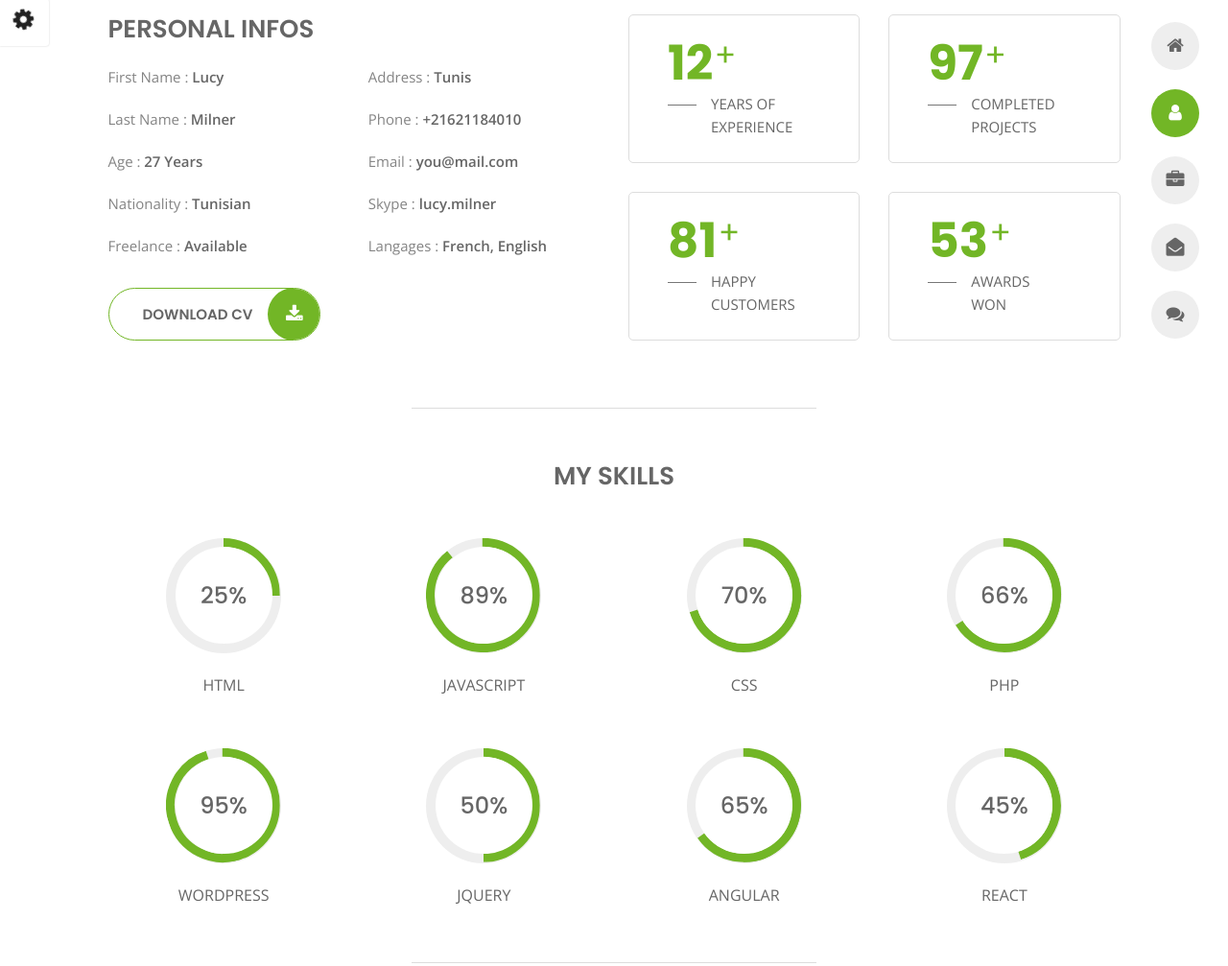
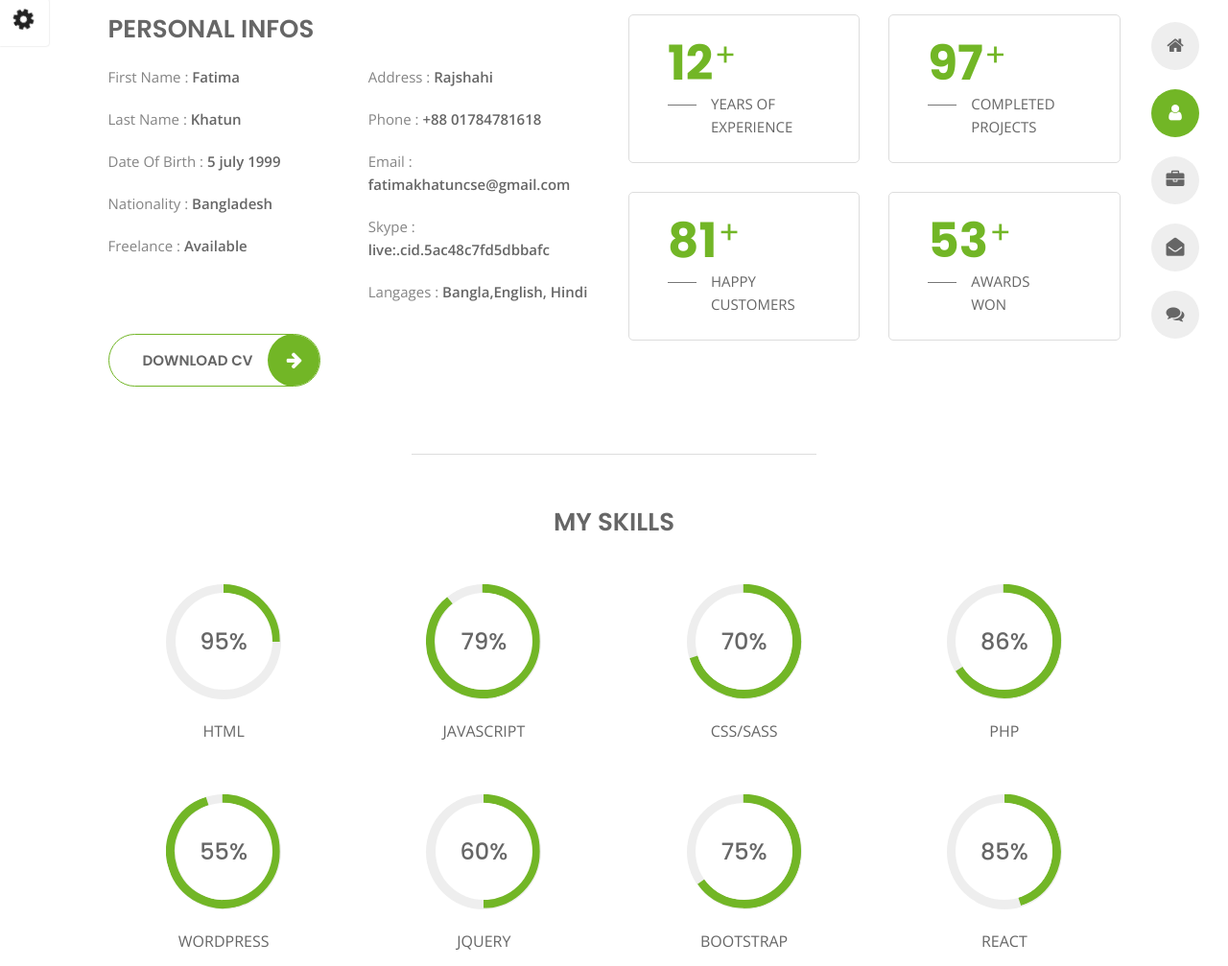
Before and after one commit to fatimakhatungit/fatima_portfolio, a plain HTML site: page about.html in a window 1280 px wide. Shown: the part 212-1219 px from the top of the page at 96% size. Drawn offline with nearby package versions, Linux system fonts and the light colour scheme.

Commit message:
Home Update

```diff
--- a/about.html
+++ b/about.html
@@ -1,11 +1,9 @@
 <!DOCTYPE html>
 <html lang="en">
 
-
-<!-- Mirrored from slimhamdi.net/tunis/light/about.html by HTTrack Website Copier/3.x [XR&CO'2014], Mon, 17 Oct 2022 17:43:14 GMT -->
 <head>
     <meta charset="utf-8">
-    <title>About - Tunis Personal Portfolio</title>
+    <title>About - Fatima Personal Portfolio</title>
     <meta name="viewport" content="width=device-width, initial-scale=1">
 
     <!-- Template Google Fonts -->
@@ -160,26 +158,26 @@
                     </div>
                     <div class="col-6">
                         <ul class="about-list list-unstyled open-sans-font">
-                            <li> <span class="title">first name :</span> <span class="value d-block d-sm-inline-block d-lg-block d-xl-inline-block">Lucy</span> </li>
-                            <li> <span class="title">last name :</span> <span class="value d-block d-sm-inline-block d-lg-block d-xl-inline-block">Milner</span> </li>
-                            <li> <span class="title">Age :</span> <span class="value d-block d-sm-inline-block d-lg-block d-xl-inline-block">27 Years</span> </li>
-                            <li> <span class="title">Nationality :</span> <span class="value d-block d-sm-inline-block d-lg-block d-xl-inline-block">Tunisian</span> </li>
+                            <li> <span class="title">first name :</span> <span class="value d-block d-sm-inline-block d-lg-block d-xl-inline-block">Fatima</span> </li>
+                            <li> <span class="title">last name :</span> <span class="value d-block d-sm-inline-block d-lg-block d-xl-inline-block">Khatun</span> </li>
+                            <li> <span class="title">Date of Birth :</span> <span class="value d-block d-sm-inline-block d-lg-block d-xl-inline-block">5 july 1999</span> </li>
+                            <li> <span class="title">Nationality :</span> <span class="value d-block d-sm-inline-block d-lg-block d-xl-inline-block">Bangladesh</span> </li>
                             <li> <span class="title">Freelance :</span> <span class="value d-block d-sm-inline-block d-lg-block d-xl-inline-block">Available</span> </li>
                         </ul>
                     </div>
                     <div class="col-6">
                         <ul class="about-list list-unstyled open-sans-font">
-                            <li> <span class="title">Address :</span> <span class="value d-block d-sm-inline-block d-lg-block d-xl-inline-block">Tunis</span> </li>
-                            <li> <span class="title">phone :</span> <span class="value d-block d-sm-inline-block d-lg-block d-xl-inline-block">+21621184010</span> </li>
-                            <li> <span class="title">Email :</span> <span class="value d-block d-sm-inline-block d-lg-block d-xl-inline-block">you@mail.com</span> </li>
-                            <li> <span class="title">Skype :</span> <span class="value d-block d-sm-inline-block d-lg-block d-xl-inline-block">lucy.milner</span> </li>
-                            <li> <span class="title">langages :</span> <span class="value d-block d-sm-inline-block d-lg-block d-xl-inline-block">French, English</span> </li>
+                            <li> <span class="title">Address :</span> <span class="value d-block d-sm-inline-block d-lg-block d-xl-inline-block">Rajshahi</span> </li>
+                            <li> <span class="title">phone :</span> <span class="value d-block d-sm-inline-block d-lg-block d-xl-inline-block">+88 01784781618</span> </li>
+                            <li> <span class="title">Email :</span> <span class="value d-block d-sm-inline-block d-lg-block d-xl-inline-block">fatimakhatuncse@gmail.com</span> </li>
+                            <li> <span class="title">Skype :</span> <span class="value d-block d-sm-inline-block d-lg-block d-xl-inline-block">live:.cid.5ac48c7fd5dbbafc</span> </li>
+                            <li> <span class="title">langages :</span> <span class="value d-block d-sm-inline-block d-lg-block d-xl-inline-block"> Bangla,English, Hindi</span> </li>
                         </ul>
                     </div>
                     <div class="col-12 mt-3">
-                        <a class="button" href="#">
+                        <a class="button" href="https://drive.google.com/file/d/1t9zl8Bc5wcyyzswYJcGLMRxaLL7xxyhs/view?usp=sharing" download="resume" target="_blank" rel="noreferrer">
                             <span class="button-text">Download CV</span>
-                            <span class="button-icon fa fa-download"></span>
+                            <span class="button-icon fa fa-arrow-right"></span>
                         </a>
                     </div>
                 </div>
@@ -224,7 +222,7 @@
             </div>
             <div class="col-6 col-md-3 mb-3 mb-sm-5">
                 <div class="c100 p25">
-                    <span>25%</span>
+                    <span>95%</span>
                     <div class="slice">
                         <div class="bar"></div>
                         <div class="fill"></div>
@@ -234,7 +232,7 @@
             </div>
             <div class="col-6 col-md-3 mb-3 mb-sm-5">
                 <div class="c100 p89">
-                    <span>89%</span>
+                    <span>79%</span>
                     <div class="slice">
                         <div class="bar"></div>
                         <div class="fill"></div>
@@ -250,11 +248,11 @@
                         <div class="fill"></div>
                     </div>
                 </div>
-                <h6 class="text-uppercase open-sans-font text-center mt-2 mt-sm-4">css</h6>
+                <h6 class="text-uppercase open-sans-font text-center mt-2 mt-sm-4">css/sass</h6>
             </div>
             <div class="col-6 col-md-3 mb-3 mb-sm-5">
                 <div class="c100 p66">
-                    <span>66%</span>
+                    <span>86%</span>
                     <div class="slice">
                         <div class="bar"></div>
                         <div class="fill"></div>
@@ -264,7 +262,7 @@
             </div>
             <div class="col-6 col-md-3 mb-3 mb-sm-5">
                 <div class="c100 p95">
-                    <span>95%</span>
+                    <span>55%</span>
                     <div class="slice">
                         <div class="bar"></div>
                         <div class="fill"></div>
@@ -274,7 +272,7 @@
             </div>
             <div class="col-6 col-md-3 mb-3 mb-sm-5">
                 <div class="c100 p50">
-                    <span>50%</span>
+                    <span>60%</span>
                     <div class="slice">
                         <div class="bar"></div>
                         <div class="fill"></div>
@@ -284,17 +282,17 @@
             </div>
             <div class="col-6 col-md-3 mb-3 mb-sm-5">
                 <div class="c100 p65">
-                    <span>65%</span>
+                    <span>75%</span>
                     <div class="slice">
                         <div class="bar"></div>
                         <div class="fill"></div>
                     </div>
                 </div>
-                <h6 class="text-uppercase open-sans-font text-center mt-2 mt-sm-4">angular</h6>
+                <h6 class="text-uppercase open-sans-font text-center mt-2 mt-sm-4">Bootstrap</h6>
             </div>
             <div class="col-6 col-md-3 mb-3 mb-sm-5">
                 <div class="c100 p45">
-                    <span>45%</span>
+                    <span>85%</span>
                     <div class="slice">
                         <div class="bar"></div>
                         <div class="fill"></div>
@@ -392,6 +390,4 @@
 
 </body>
 
-
-<!-- Mirrored from slimhamdi.net/tunis/light/about.html by HTTrack Website Copier/3.x [XR&CO'2014], Mon, 17 Oct 2022 17:43:14 GMT -->
 </html>
--- a/css/style.css
+++ b/css/style.css
@@ -114,7 +114,7 @@ body.home.light .home-details h6 {
 }
 
 body.home.light .bg {
-  background-image: url(../img/light.jpg);
+  background-image: url(../img/01.jpg);
   background-size: cover;
   background-repeat: no-repeat;
   background-position: top;
@@ -568,7 +568,7 @@ body.light hr.separator {
 }
 
 .home .home-details h1 {
-  font-size: 51px;
+  font-size: 36px;
   line-height: 62px;
   font-weight: 700;
   margin: 18px 0 10px;
```
Also changed, not shown: blog-post.html (+3 -5 lines), blog.html (+2 -7 lines), contact.html (+3 -8 lines), index.html (+6 -11 lines), portfolio.html (+0 -5 lines), img/01.jpg (added), img/Fatima.jpg (added), 1 other file.
